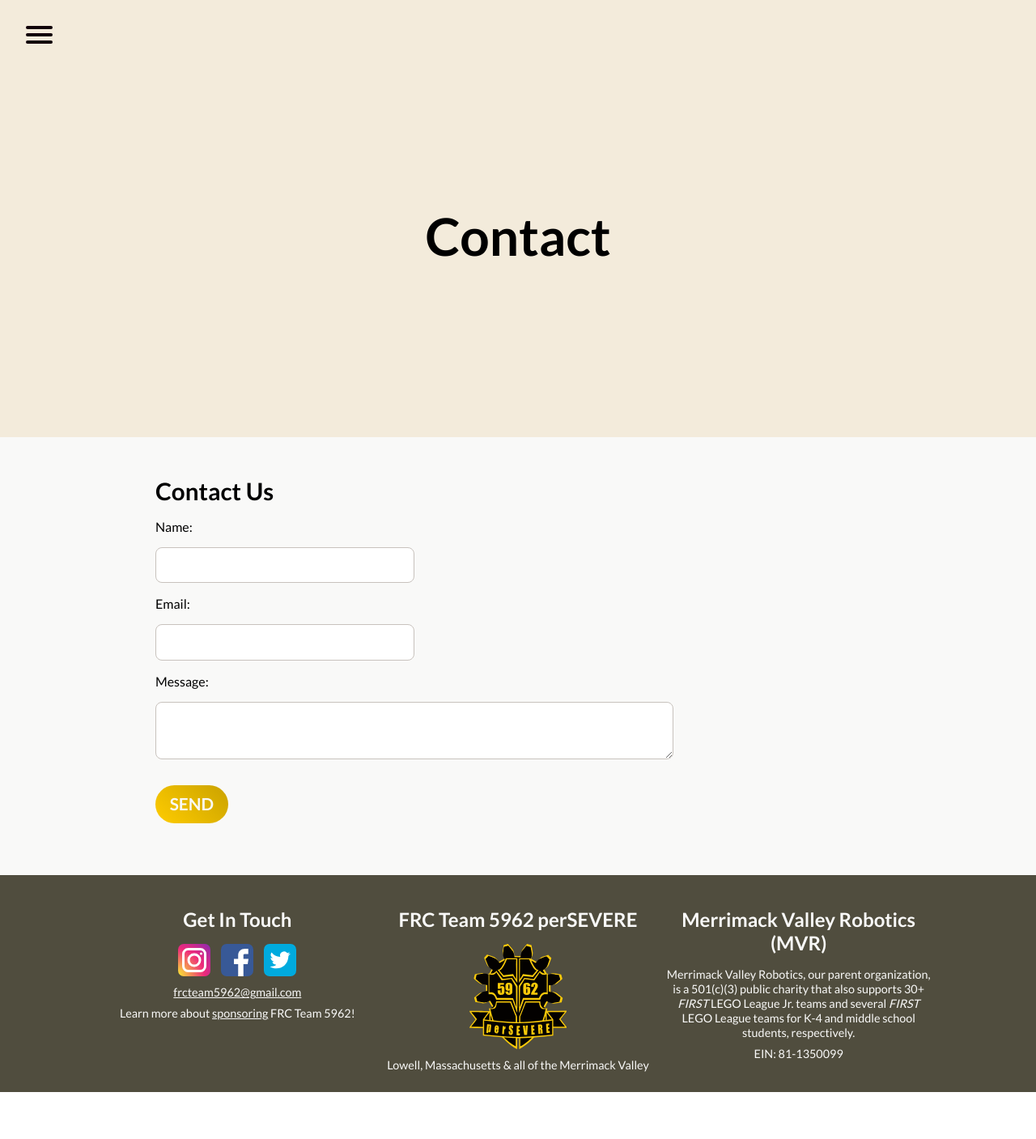
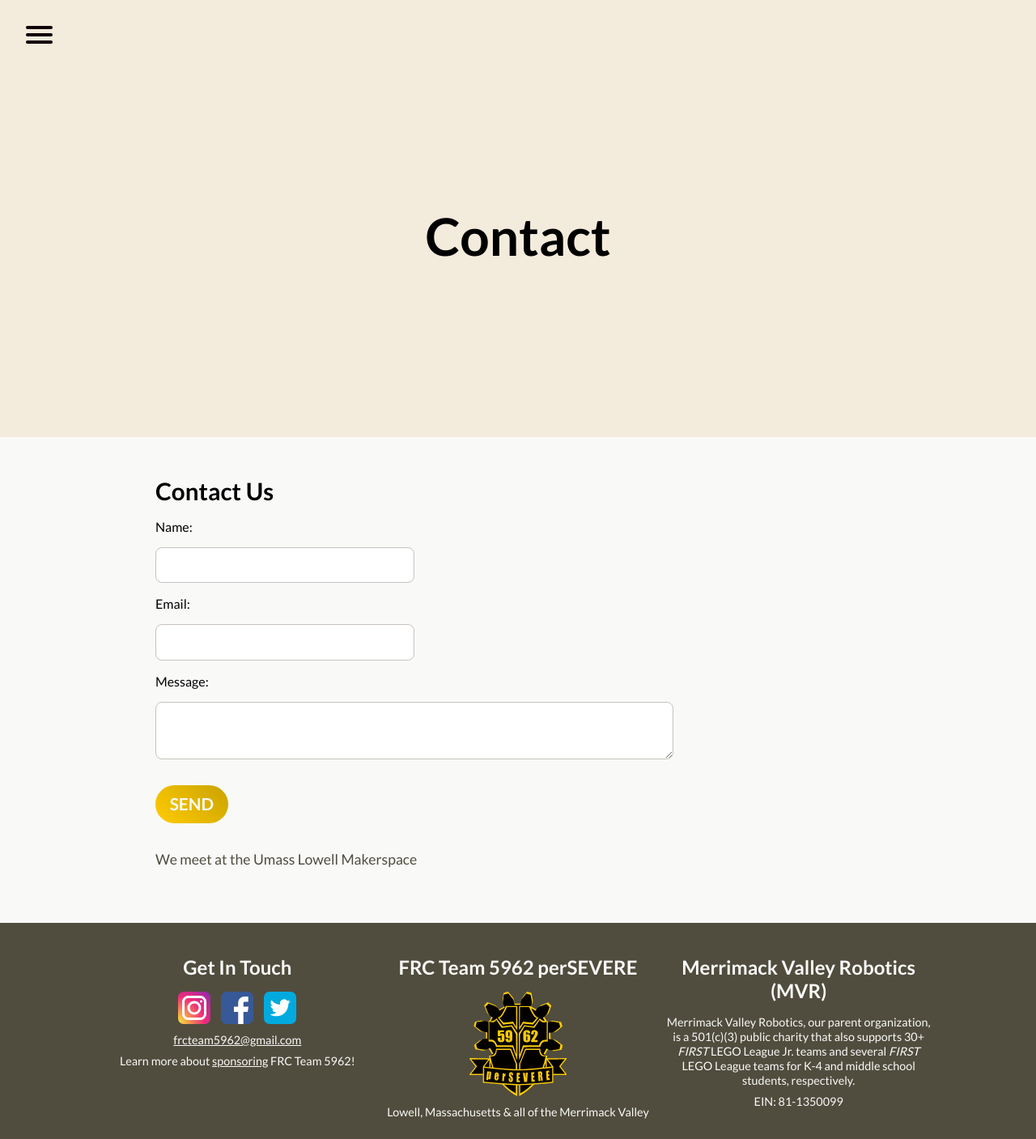
Before and after one commit to perSEVERE-5962/frc5962, a Jekyll site: the page built from contact.md, in a window 1280 px wide. Shown: the whole page at 81% size. Built offline with Jekyll 4.4.1, drawn with Linux system fonts in a browser that asks for light colours; before the commit the page ends 1349 px from its top, so only the background shows below that.

Commit message:
Updated Contact

```diff
--- a/contact.md
+++ b/contact.md
@@ -14,3 +14,5 @@
     <textarea id="msg" name="msg"></textarea>
     <input type="submit" value="Send">
 </form>
+
+We meet at the Umass Lowell Makerspace
```
